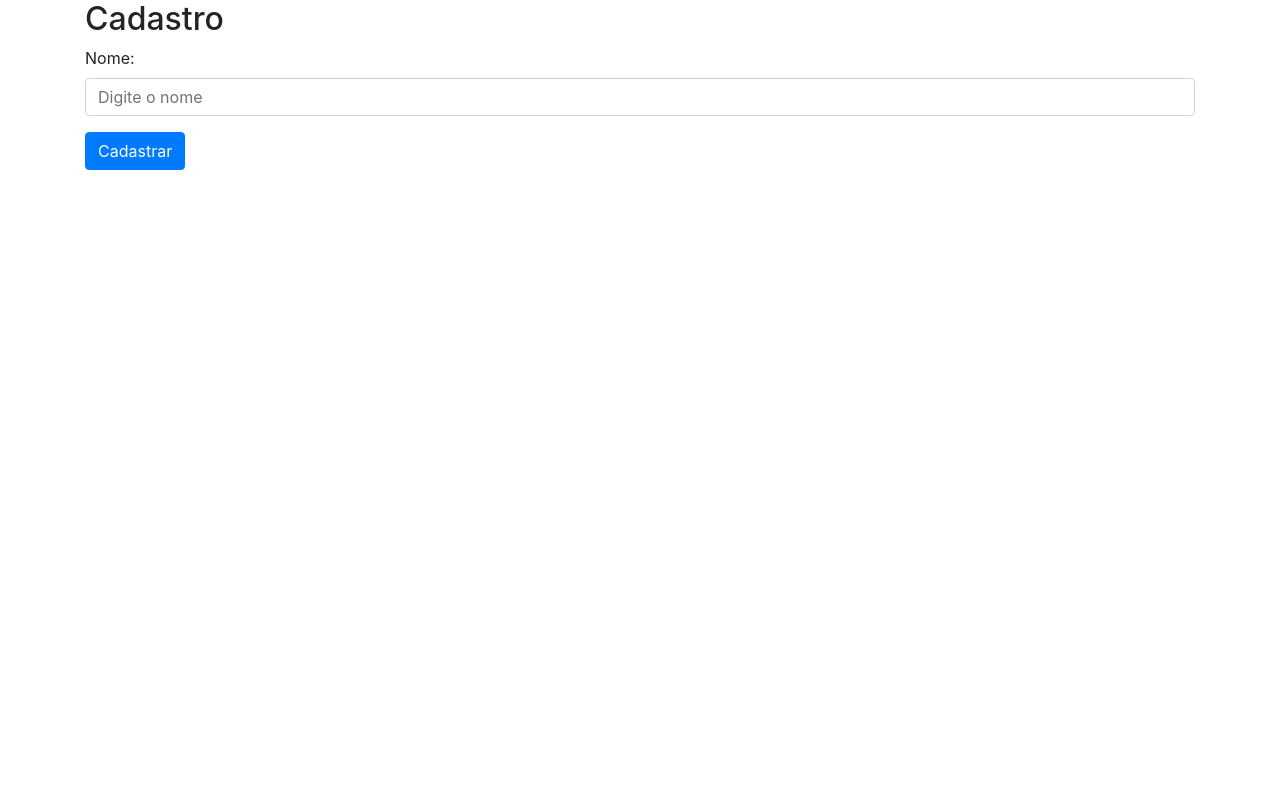
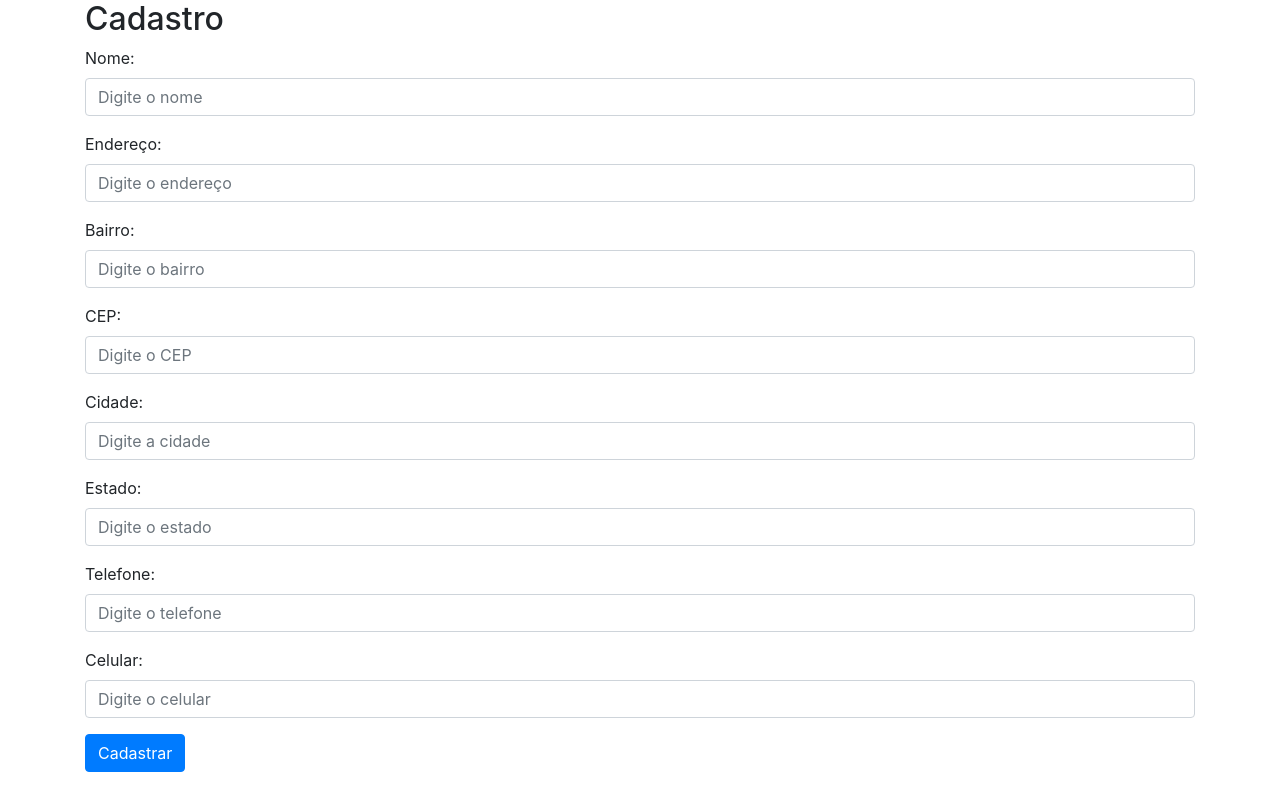
Before and after one commit to RgoSL/Projeto-Web-, a PHP site: page / in a window 1280 px wide. Run offline with PHP 8.4, Linux system fonts and the light colour scheme.

Commit message:
index.php

```diff
--- a/ProjetoWeb/index.php
+++ b/ProjetoWeb/index.php
@@ -1,19 +1,46 @@
 <!DOCTYPE html>
 <html>
 <head>
-    <title>Tela de Cadastro</title> <!-- Título da página -->
-    <link rel="stylesheet" href="https://stackpath.bootstrapcdn.com/bootstrap/4.5.2/css/bootstrap.min.css"> <!-- Importação do framework Bootstrap para estilização -->
+    <title>Tela de Cadastro</title>
+    <link rel="stylesheet" href="https://stackpath.bootstrapcdn.com/bootstrap/4.5.2/css/bootstrap.min.css">
 </head>
 <body>
     <div class="container">
-        <h2>Cadastro</h2> <!-- Título da seção de cadastro -->
-        <form method="POST" action="controller/pessoaController.php"> <!-- Formulário de envio de dados para o controlador PHP -->
+        <h2>Cadastro</h2>
+        <form method="POST" action="controller/pessoaController.php">
             <div class="form-group">
-                <label for="nome">Nome:</label> <!-- Campo de entrada para o nome -->
-                <input type="text" class="form-control" id="nome" name="nome" placeholder="Digite o nome"> <!-- Campo de texto para inserção do nome -->
+                <label for="nome">Nome:</label>
+                <input type="text" class="form-control" id="nome" name="nome" placeholder="Digite o nome">
             </div>
-            <!-- Repetições similares para os outros campos de entrada: endereço, bairro, CEP, cidade, estado, telefone, celular -->
-            <button type="submit" class="btn btn-primary">Cadastrar</button> <!-- Botão de envio do formulário -->
+            <div class="form-group">
+                <label for="endereco">Endereço:</label>
+                <input type="text" class="form-control" id="endereco" name="endereco" placeholder="Digite o endereço">
+            </div>
+            <div class="form-group">
+                <label for="bairro">Bairro:</label>
+                <input type="text" class="form-control" id="bairro" name="bairro" placeholder="Digite o bairro">
+            </div>
+            <div class="form-group">
+                <label for="cep">CEP:</label>
+                <input type="text" class="form-control" id="cep" name="cep" placeholder="Digite o CEP">
+            </div>
+            <div class="form-group">
+                <label for="cidade">Cidade:</label>
+                <input type="text" class="form-control" id="cidade" name="cidade" placeholder="Digite a cidade">
+            </div>
+            <div class="form-group">
+                <label for="estado">Estado:</label>
+                <input type="text" class="form-control" id="estado" name="estado" placeholder="Digite o estado">
+            </div>
+            <div class="form-group">
+                <label for="telefone">Telefone:</label>
+                <input type="text" class="form-control" id="telefone" name="telefone" placeholder="Digite o telefone">
+            </div>
+            <div class="form-group">
+                <label for="celular">Celular:</label>
+                <input type="text" class="form-control" id="celular" name="celular" placeholder="Digite o celular">
+            </div>
+            <button type="submit" class="btn btn-primary">Cadastrar</button>
         </form>
     </div>
 </body>
```
